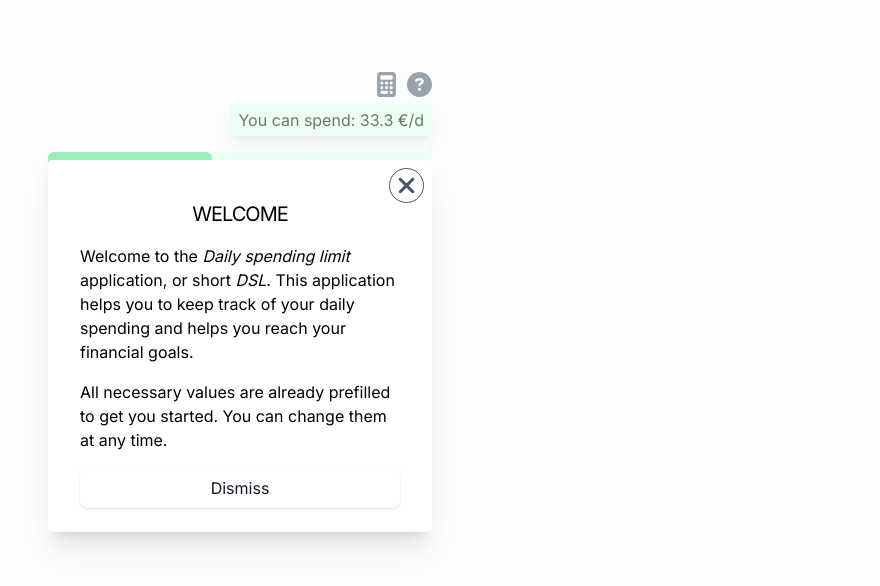
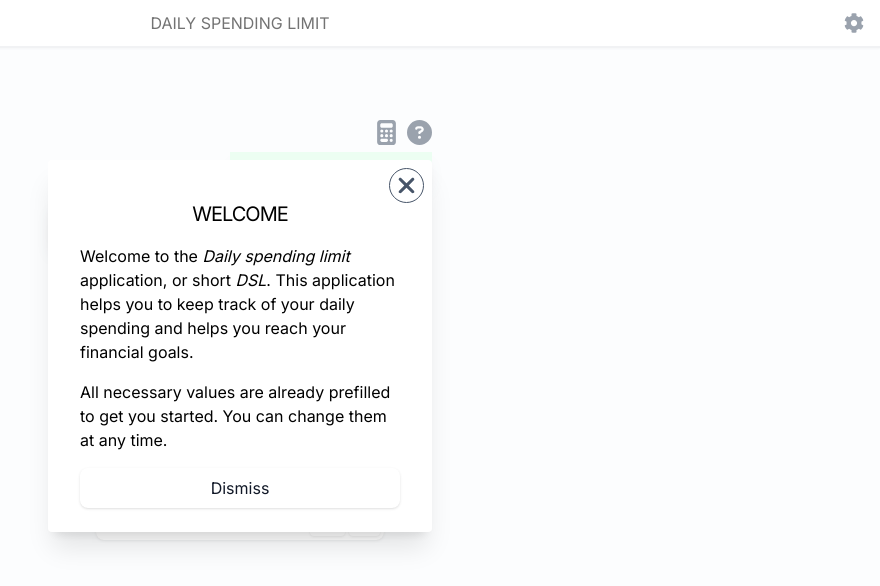
Before and after one commit to WendtOle/daily-spending-limit, a Next.js app: page / in a window 1280 px wide. Shown: the top 586 px of the page, without its empty margins (400-1280 px from the left). Built offline with nearby package versions, Linux system fonts and the light colour scheme.

Commit message:
Add header

```diff
--- a/app/AccountBalance.tsx
+++ b/app/AccountBalance.tsx
@@ -1,5 +1,5 @@
-import { FaQuestionCircle, FaCog } from "react-icons/fa";
-import { getExplanationModalId, ConceptType, ModalType } from "./modal/Modals";
+import { FaQuestionCircle } from "react-icons/fa";
+import { getExplanationModalId, ConceptType } from "./modal/Modals";
 import { OpenModalButton } from "./OpenModalButton";
 import { useLocalstorageValues } from "./hooks/useLocalstorageValues";
 import CalculationInput from "./components/CalculationInput";
@@ -7,9 +7,6 @@ import CalculationInput from "./components/CalculationInput";
 export const AccountBalance = () => {
   const { currentBudget, setBalance } = useLocalstorageValues();
 
-  const openSettingsButtonProps = {
-    popovertarget: ModalType.SETTING,
-  };
 
   return (
     <div>
@@ -21,9 +18,6 @@ export const AccountBalance = () => {
           >
             <FaQuestionCircle />
           </OpenModalButton>
-          <button {...openSettingsButtonProps}>
-            <FaCog />
-          </button>
         </div>
       </div>
       <CalculationInput value={currentBudget} setValue={setBalance} />
--- /dev/null
+++ b/app/Header.tsx
@@ -0,0 +1,21 @@
+"use client";
+import { FaCog } from "react-icons/fa";
+import { ModalType } from "./modal/Modals";
+
+export const Header = () => {
+
+
+	const openSettingsButtonProps = {
+		popovertarget: ModalType.SETTING,
+	};
+	return (
+		<div className="border-b-2 h-12 w-full flex justify-center items-center shadow-sm bg-white">
+			<div className="uppercase font-lg">
+				Daily spending limit
+			</div>
+			<button className="absolute right-4" {...openSettingsButtonProps} >
+				<FaCog size={20} className="text-slate-600" />
+			</button>
+		</div>
+	)
+}
--- a/app/layout.tsx
+++ b/app/layout.tsx
@@ -1,6 +1,7 @@
 import type { Metadata } from "next";
 import { Inter } from "next/font/google";
 import "./globals.css";
+import { Header } from "./Header";
 
 const inter = Inter({ subsets: ["latin"] });
 
@@ -17,7 +18,10 @@ export default function RootLayout({
 }>) {
   return (
     <html lang="en">
-      <body className={inter.className + " bg-slate-50"}>{children}</body>
+      <body className={inter.className + " bg-slate-50"}>
+        <Header />
+        {children}
+      </body>
     </html>
   );
 }
```
